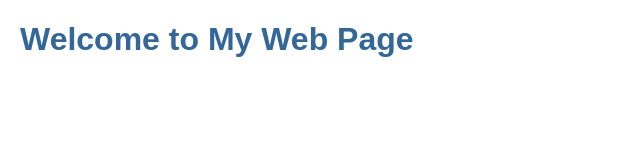
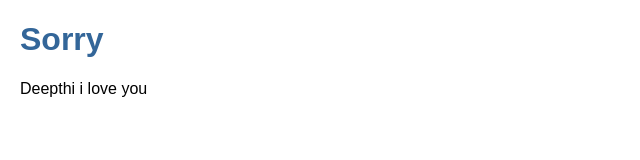
Before and after one commit to preethi0910/preethi0910.github.io, a plain HTML site: page index.html in a window 1280 px wide. Shown: the whole page, without its empty margins (0-640 px from the left). Drawn offline with Linux system fonts and the light colour scheme.

Commit message:
modified html

```diff
--- a/index.html
+++ b/index.html
@@ -15,6 +15,7 @@
     </style>
 </head>
 <body>
-    <h1>Welcome to My Web Page</h1>
+    <h1>Sorry</h1>
+    <p>Deepthi i love you</p>
 </body>
 </html>
```
